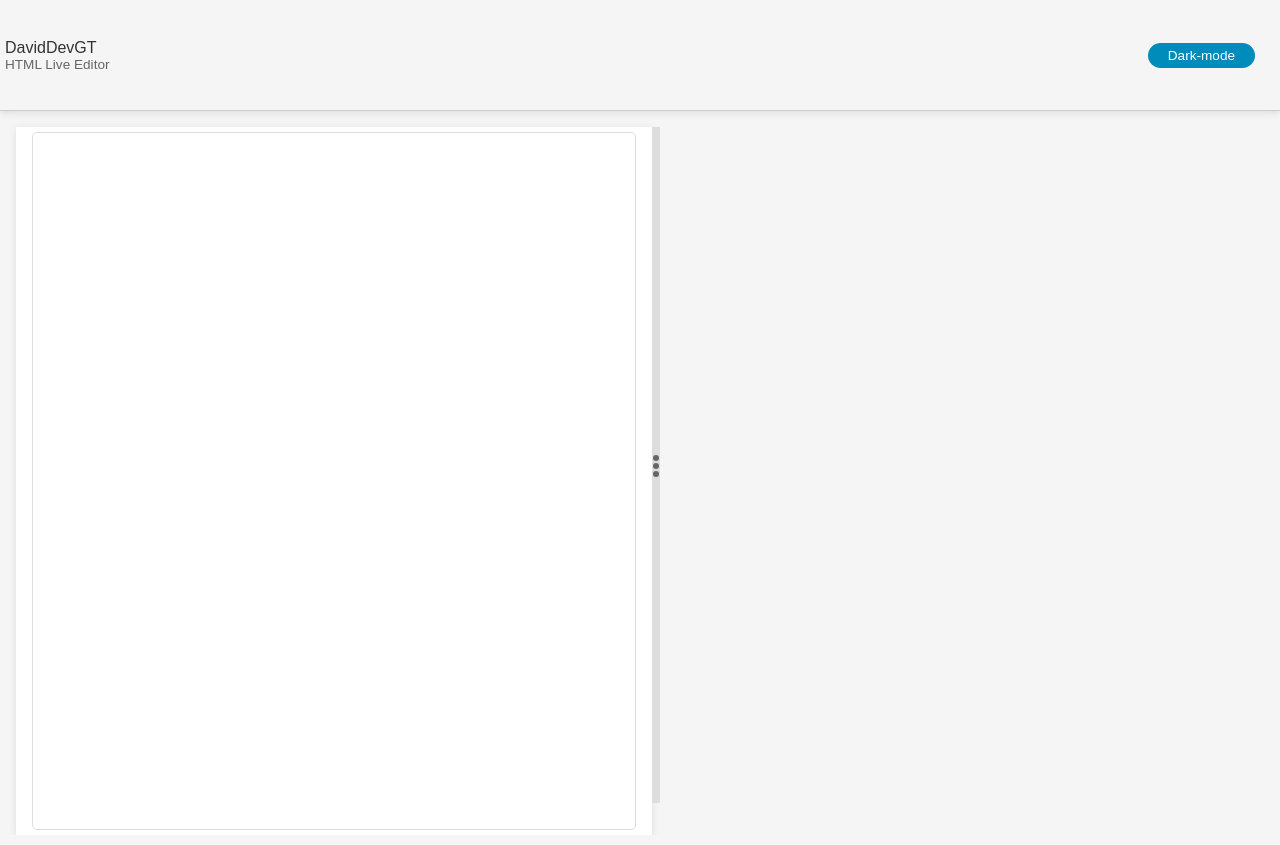
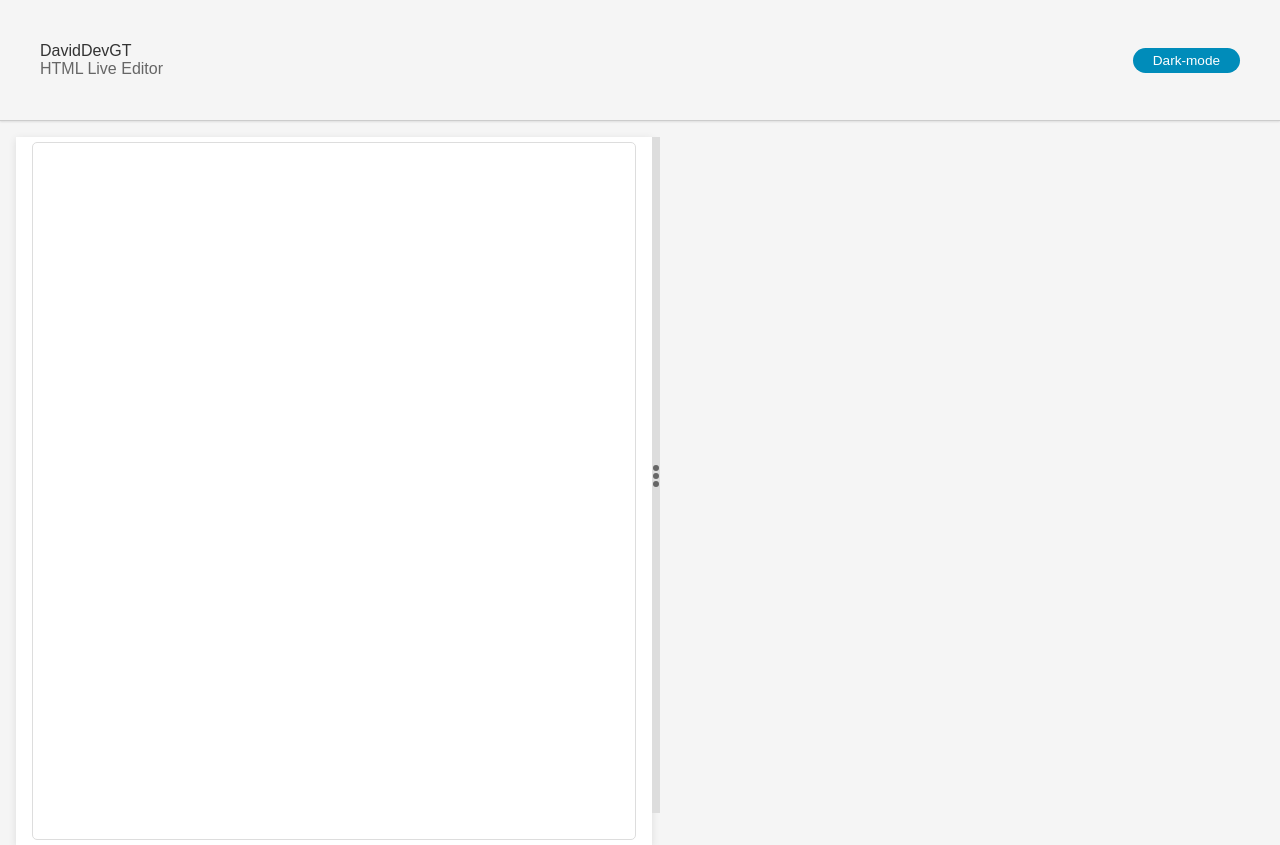
Before and after one commit to DavidDevGt/Live_Editor_HTML, a plain HTML site: page index.html in a window 1280 px wide. Drawn offline with nearby package versions, Linux system fonts and the light colour scheme.

Commit message:
estilos arreglados del header

```diff
--- a/app.js
+++ b/app.js
@@ -42,7 +42,7 @@ Vue.createApp({
         const myTextarea = document.getElementById('code-area')
         CodeMirror.fromTextArea(myTextarea, {
             lineNumbers: true,
-            module: "HTML"
+            module: "htmlmixed"
         });
     },
 }).mount('#app')
--- a/style.css
+++ b/style.css
@@ -12,27 +12,30 @@ body {
     background-color: #f5f5f5;
     height: 10%;
     display: flex;
-    padding: 15px 5px;
+    justify-content: space-between;
     align-items: center;
+    padding: 20px 40px; /* Más espacio para mejor legibilidad */
     border-bottom: 1px solid #ccc;
-    box-shadow: 0 2px 8px rgba(0, 0, 0, 0.1);
+    box-shadow: 0 1px 2px rgba(0, 0, 0, 0.1);
+    transition: box-shadow 0.3s ease; /* Suaviza el cambio de sombra */
 }
 
 .dark-header-container {
     background: #444;
     color: #fff;
+    transition: background-color 0.3s ease, color 0.3s ease; /* Suaviza el cambio de color */
 }
 
 .header-container > div > p {
     text-align: right;
     margin: 0;
-    font-size: 0.85rem;
+    font-size: 1rem; /* Un tamaño de fuente más grande mejora la legibilidad */
     font-weight: 500;
     color: #666;
 }
 
 #theme-button {
-    margin: 0 20px 0 auto;
+    margin-left: auto; /* Usamos auto para alinear automáticamente el botón a la derecha */
     background-color: #008cba;
     border: none;
     color: white;
@@ -41,8 +44,9 @@ body {
     height: fit-content;
     cursor: pointer;
     font-size: 0.85rem;
-    transition: background-color 0.3s ease;
+    transition: background-color 0.3s ease, color 0.3s ease; /* Suaviza el cambio de color */
 }
+
 
 .editor-container {
     display: flex;
```
